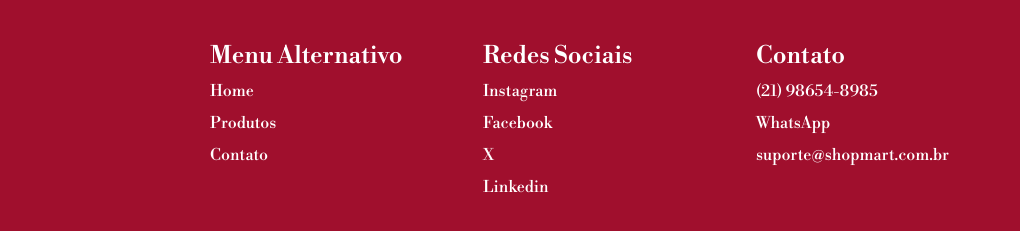
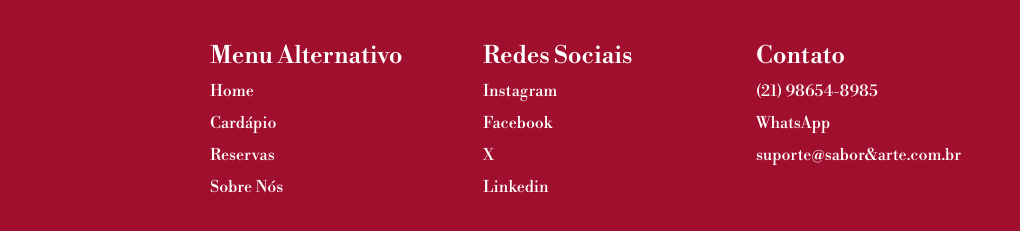
Before and after one commit to Gustavo-freitas-ai/Restaurante-Gourmet-Sabor---Arte, a plain HTML site: page pages/sobreNos.html in a window 1280 px wide. Shown: the part 2163-2394 px from the top of the page, 260-1280 px from the left. Drawn offline with nearby package versions, Linux system fonts and the light colour scheme.

Commit message:
Update sobreNos.html
update link in footer

```diff
--- a/pages/sobreNos.html
+++ b/pages/sobreNos.html
@@ -136,10 +136,13 @@
             <a href="#" class="nav-link p-0 text-white">Home</a>
           </li>
           <li class="nav-item mb-2">
-            <a href="#" class="nav-link p-0 text-white">Produtos</a>
+            <a href="/pages/cardapio.html" class="nav-link p-0 text-white">Cardápio</a>
           </li>
           <li class="nav-item mb-2">
-            <a href="#" class="nav-link p-0 text-white">Contato</a>
+            <a href="/pages/reserva.html" class="nav-link p-0 text-white">Reservas</a>
+          </li>
+          <li class="nav-item mb-2">
+            <a href="/pages/sobreNos.html" class="nav-link p-0 text-white">Sobre Nós</a>
           </li>
         </ul>
       </div>
@@ -172,7 +175,7 @@
             <a href="#" class="nav-link p-0 text-white">WhatsApp</a>
           </li>
           <li class="nav-item mb-2">
-            <a href="#" class="nav-link p-0 text-white">suporte@shopmart.com.br</a>
+            <a href="#" class="nav-link p-0 text-white">suporte@sabor&arte.com.br</a>
           </li>
         </ul>
       </div>
```
